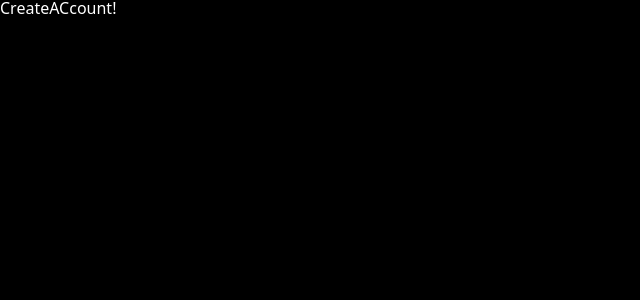
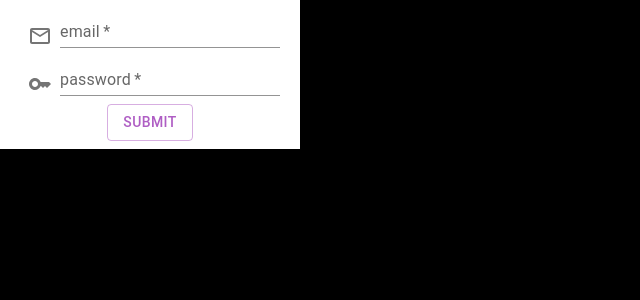
Before and after one commit to dogeja/TowerOfProgress, a React (Vite) app: page /create-account in a window 1280 px wide. Shown: the top 300 px of the page, without its empty margins (0-640 px from the left). Built offline with nearby package versions, Linux system fonts and the light colour scheme.

Commit message:
0401 Test:mui_icons

```diff
--- a/src/App.tsx
+++ b/src/App.tsx
@@ -11,6 +11,7 @@ import { ThemeProvider } from "@mui/material/styles";
 import { theme } from "./theme";
 import { useEffect, useState } from "react";
 import Loading from "./components/loading";
+import { auth } from "./firebase";
 const router = createBrowserRouter([
   {
     path: "/",
@@ -41,6 +42,7 @@ body{
 function App() {
   const [isLoading, setIsLoading] = useState(true);
   const init = async () => {
+    // await auth.authStateReady();
     setIsLoading(false);
   };
   useEffect(() => {
--- a/src/firebase.ts
+++ b/src/firebase.ts
@@ -1,6 +1,7 @@
 // Import the functions you need from the SDKs you need
 import { initializeApp } from "firebase/app";
-import { getAnalytics } from "firebase/analytics";
+// import { getAnalytics } from "firebase/analytics";
+import { getAuth } from "firebase/auth";
 const KEY = process.env.API_KEY;
 
 const firebaseConfig = {
@@ -15,4 +16,5 @@ const firebaseConfig = {
 
 // Initialize Firebase
 const app = initializeApp(firebaseConfig);
-const analytics = getAnalytics(app);
+// const analytics = getAnalytics(app);
+export const auth = getAuth(app);
--- a/src/routes/create-account.tsx
+++ b/src/routes/create-account.tsx
@@ -1,3 +1,67 @@
+import { TextField, Box, Button } from "@mui/material";
+import { styled } from "styled-components";
+import EmailOutlinedIcon from "@mui/icons-material/EmailOutlined";
+import KeyOutlinedIcon from "@mui/icons-material/KeyOutlined";
+const Wrapper = styled.div`
+  color: white;
+  background-color: white;
+  align-items: center;
+  justify-content: center;
+  display: flex;
+  flex-direction: column;
+  width: 300px;
+  margin: 0;
+  padding: 0;
+  height: auto;
+`;
 export default function CreateAccount() {
-  return <h1>CreateACcount!</h1>;
+  return (
+    <Wrapper>
+      <Box
+        sx={{
+          display: "flex",
+          alignItems: "flex-end",
+        }}
+      >
+        <EmailOutlinedIcon
+          sx={{
+            color: "action.active",
+            mr: "1",
+            my: "0.5",
+            marginX: "8px",
+          }}
+        ></EmailOutlinedIcon>
+        <TextField
+          id="outlined-basic"
+          label="email"
+          variant="standard"
+          required
+        ></TextField>
+      </Box>
+      <Box
+        sx={{
+          display: "flex",
+          alignItems: "flex-end",
+        }}
+      >
+        <KeyOutlinedIcon
+          sx={{
+            color: "action.active",
+            mr: "1",
+            my: "0.5",
+            marginX: "8px",
+          }}
+        ></KeyOutlinedIcon>
+        <TextField
+          id="outlined-basic"
+          label="password"
+          variant="standard"
+          required
+        ></TextField>
+      </Box>
+      <Button variant="outlined" sx={{ justifyItems: "right", margin: "8px" }}>
+        submit
+      </Button>
+    </Wrapper>
+  );
 }
```
